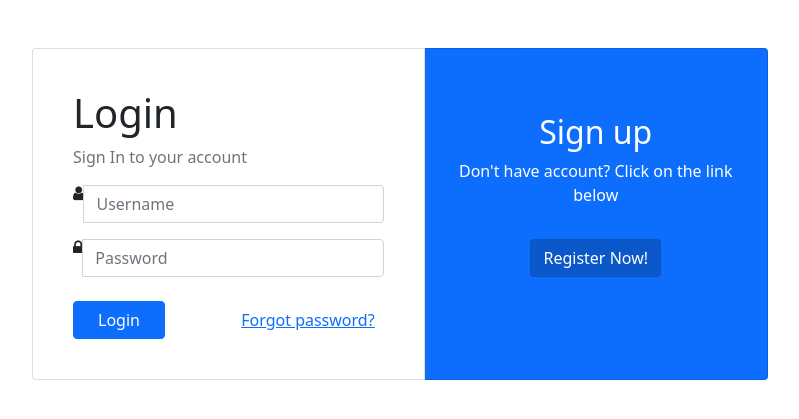
After one commit to KrOne233/recommender-system, a Django app: page /restaurant_system/login/ in a window 1280 px wide. The commit adds this page. Shown: the top 419 px of the page, without its empty margins (240-1039 px from the left). Run offline with Django 3.2, Linux system fonts and the light colour scheme; some libraries are stand-ins or nearby versions.

Commit message:
login page

```diff
--- /dev/null
+++ b/restaurant_system/templates/login.html
@@ -0,0 +1,46 @@
+{% load static %}
+<link href="https://maxcdn.bootstrapcdn.com/font-awesome/4.3.0/css/font-awesome.min.css" rel="stylesheet">
+<br>
+<br>
+<div class="container">
+    <div class="row justify-content-center">
+      <div class="col-md-8">
+        <div class="card-group mb-0">
+          <div class="card p-4">
+            <div class="card-body">
+              <h1>Login</h1>
+              <p class="text-muted">Sign In to your account</p>
+              <div class="input-group mb-3">
+                <span class="input-group-addon"><i class="fa fa-user"></i></span>
+                <input type="text" class="form-control" placeholder="Username">
+              </div>
+              <div class="input-group mb-4">
+                <span class="input-group-addon"><i class="fa fa-lock"></i></span>
+                <input type="password" class="form-control" placeholder="Password">
+              </div>
+              <div class="row">
+                <div class="col-6">
+                  <button type="button" class="btn btn-primary px-4">Login</button>
+                </div>
+                <div class="col-6 text-right">
+                  <button type="button" class="btn btn-link px-0">Forgot password?</button>
+                </div>
+              </div>
+            </div>
+          </div>
+          <div class="card text-white bg-primary py-5 d-md-down-none" style="width:44%">
+            <div class="card-body text-center">
+              <div>
+                <h2>Sign up</h2>
+                <p> Don't have account? Click on the link below</p>
+                <button type="button" class="btn btn-primary active mt-3">Register Now!</button>
+              </div>
+            </div>
+          </div>
+        </div>
+      </div>
+    </div>
+  </div>
+
+  <!-- Bootstrap core CSS -->
+<link href="{%  static  'css/bootstrap.min.css'  %}" rel="stylesheet"/>
--- a/restaurant_system/urls.py
+++ b/restaurant_system/urls.py
@@ -3,5 +3,6 @@ from.import views
 urlpatterns = [
     path('homepage/', views.welcome_message),
     path('cover/', views.show_cover), #show_cover = name of function, cover is url
-    path('catalog/', views.catalog)
+    path('catalog/', views.catalog),
+    path('login/', views.login_page)
 ]
--- a/restaurant_system/views.py
+++ b/restaurant_system/views.py
@@ -17,3 +17,6 @@ def show_cover(request):
 def catalog(request):
     data = {'restaurants': Restaurant.objects.all()}
     return render(request, 'catalog.html',data)
+
+def login_page(request):
+    return render(request, 'login.html')
```
Also changed, not shown: restaurant_system/templates/cover.html (line endings or trailing spaces).
